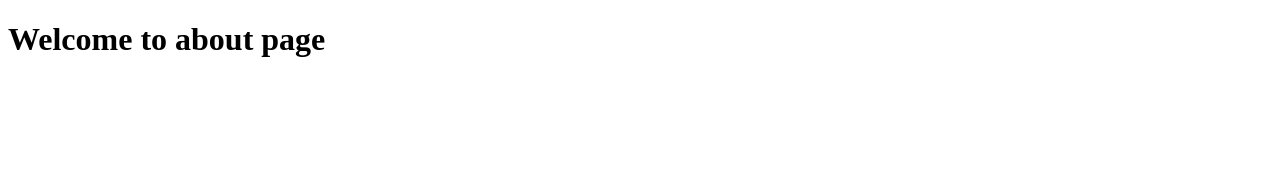
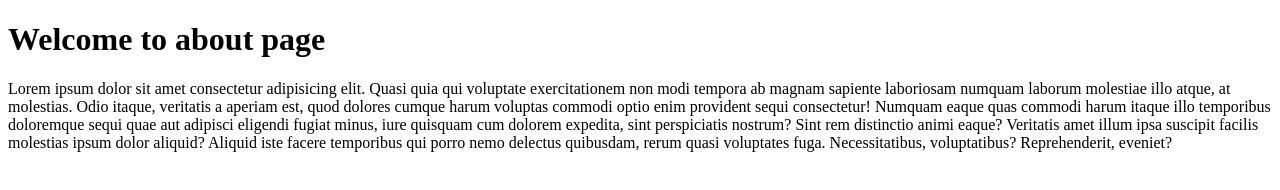
Before and after one commit to Seedorf-Rai/darazdemo, a plain HTML site: page about.html in a window 1280 px wide. Drawn offline with Linux system fonts and the light colour scheme.

Commit message:
paragraph added

```diff
--- a/about.html
+++ b/about.html
@@ -8,5 +8,6 @@
 </head>
 <body>
     <h1>Welcome to about page</h1>
+    <p>Lorem ipsum dolor sit amet consectetur adipisicing elit. Quasi quia qui voluptate exercitationem non modi tempora ab magnam sapiente laboriosam numquam laborum molestiae illo atque, at molestias. Odio itaque, veritatis a aperiam est, quod dolores cumque harum voluptas commodi optio enim provident sequi consectetur! Numquam eaque quas commodi harum itaque illo temporibus doloremque sequi quae aut adipisci eligendi fugiat minus, iure quisquam cum dolorem expedita, sint perspiciatis nostrum? Sint rem distinctio animi eaque? Veritatis amet illum ipsa suscipit facilis molestias ipsum dolor aliquid? Aliquid iste facere temporibus qui porro nemo delectus quibusdam, rerum quasi voluptates fuga. Necessitatibus, voluptatibus? Reprehenderit, eveniet?</p>
 </body>
 </html>
```
